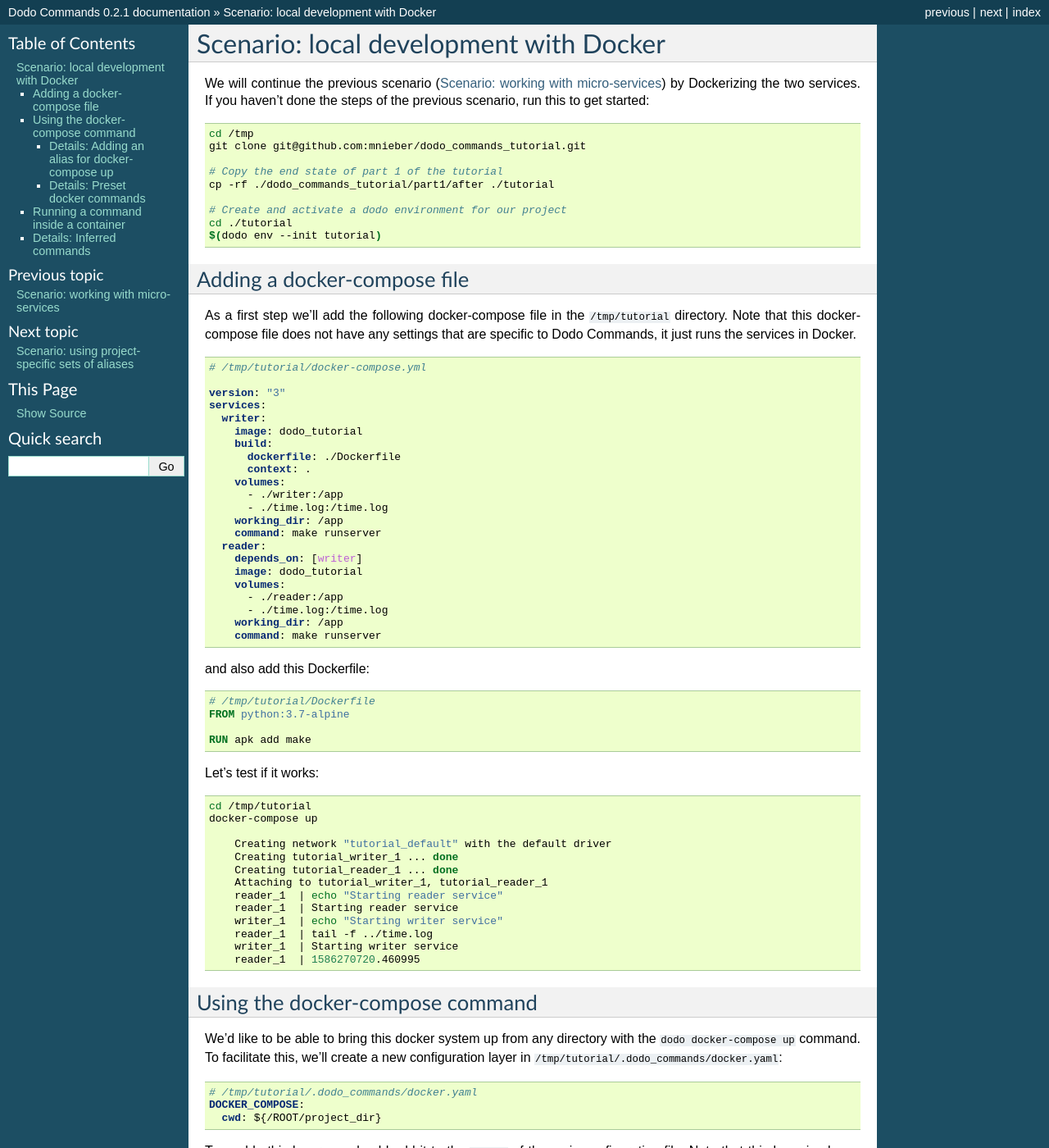
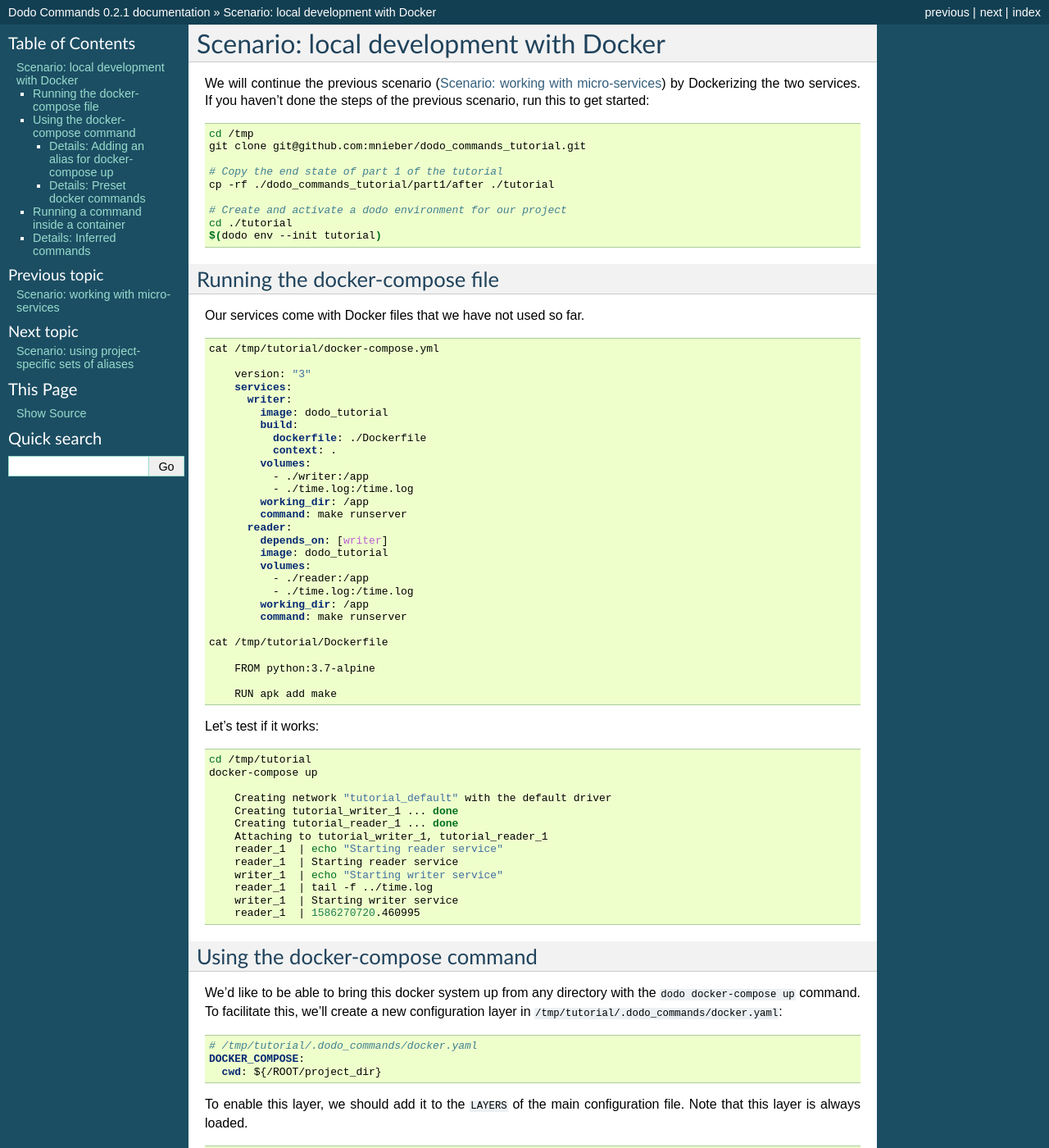
Before and after one commit to mnieber/dodo-commands, a Sphinx documentation site: the page built from doc/tutorial/part_2_local_development_with_docker.rst, in a window 1280 px wide and 1400 px high. Shown: the whole window at 82% size. Built offline with Sphinx 7.4.7, drawn with Linux system fonts in a browser that asks for light colours.

Commit message:
Use Docker files from the tutorial preset files

```diff
--- a/doc/tutorial/part_2_local_development_with_docker.rst
+++ b/doc/tutorial/part_2_local_development_with_docker.rst
@@ -19,46 +19,41 @@ of the previous scenario, run this to get started:
   $(dodo env --init tutorial)
 
 
-Adding a docker-compose file
-----------------------------
+Running the docker-compose file
+-------------------------------
 
-As a first step we'll add the following docker-compose file in the ``/tmp/tutorial`` directory.
-Note that this docker-compose file does not have any settings that are specific to Dodo Commands, it just runs the services
-in Docker.
+Our services come with Docker files that we have not used so far.
 
 .. code-block:: yaml
 
-  # /tmp/tutorial/docker-compose.yml
+  cat /tmp/tutorial/docker-compose.yml
 
-  version: "3"
-  services:
-    writer:
-      image: dodo_tutorial
-      build:
-        dockerfile: ./Dockerfile
-        context: .
-      volumes:
-        - ./writer:/app
-        - ./time.log:/time.log
-      working_dir: /app
-      command: make runserver
-    reader:
-      depends_on: [writer]
-      image: dodo_tutorial
-      volumes:
-        - ./reader:/app
-        - ./time.log:/time.log
-      working_dir: /app
-      command: make runserver
+      version: "3"
+      services:
+        writer:
+          image: dodo_tutorial
+          build:
+            dockerfile: ./Dockerfile
+            context: .
+          volumes:
+            - ./writer:/app
+            - ./time.log:/time.log
+          working_dir: /app
+          command: make runserver
+        reader:
+          depends_on: [writer]
+          image: dodo_tutorial
+          volumes:
+            - ./reader:/app
+            - ./time.log:/time.log
+          working_dir: /app
+          command: make runserver
 
-and also add this Dockerfile:
+  cat /tmp/tutorial/Dockerfile
 
-.. code-block:: docker
+      FROM python:3.7-alpine
 
-  # /tmp/tutorial/Dockerfile
-  FROM python:3.7-alpine
-
-  RUN apk add make
+      RUN apk add make
 
 Let's test if it works:
 
```
